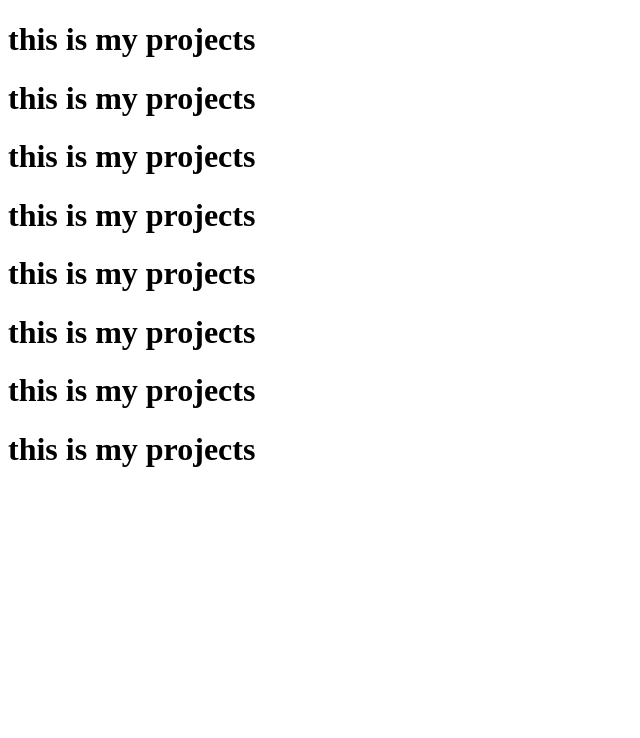
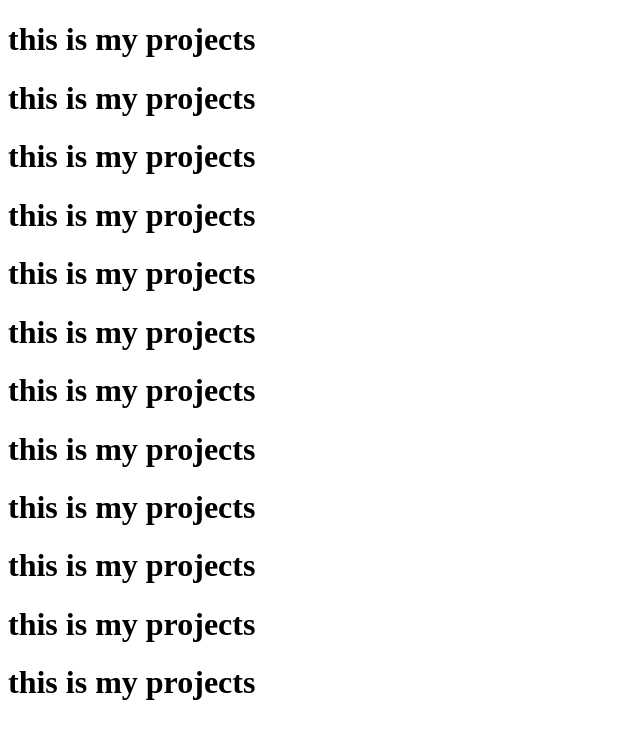
Before and after one commit to Yaminriyad/green-grocery-mart, a plain HTML site: page index.html in a window 1280 px wide. Shown: the whole page, without its empty margins (0-640 px from the left). Drawn offline with Linux system fonts and the light colour scheme.

Commit message:
secunt commit

```diff
--- a/yamin.html
+++ b/index.html
@@ -14,5 +14,9 @@
     <h1>this is my projects</h1>
     <h1>this is my projects</h1>
     <h1>this is my projects</h1>
+    <h1>this is my projects</h1>
+    <h1>this is my projects</h1>
+    <h1>this is my projects</h1>
+    <h1>this is my projects</h1>
 </body>
 </html>
```
